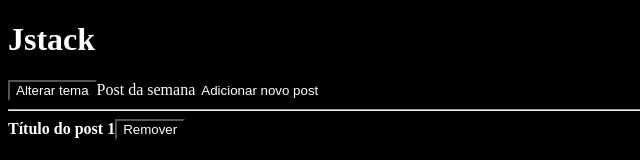
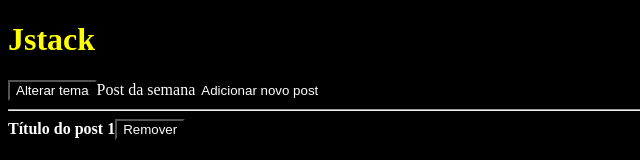
Before and after one commit to cauealb/full-stack, a React app in the folder React/: page / in a window 1280 px wide. Shown: the top 160 px of the page, without its empty margins (0-640 px from the left). Built offline with nearby package versions, Linux system fonts and the light colour scheme.

Commit message:
Incluindo o Sass na configuração

```diff
--- a/React/src/index.scss
+++ b/React/src/index.scss
@@ -3,6 +3,8 @@ body {
     color: white;
 }
 
-.title {
-    color: yellow;
+$hero: yellow;
+
+h1 {
+    color: $hero;
 }
```
